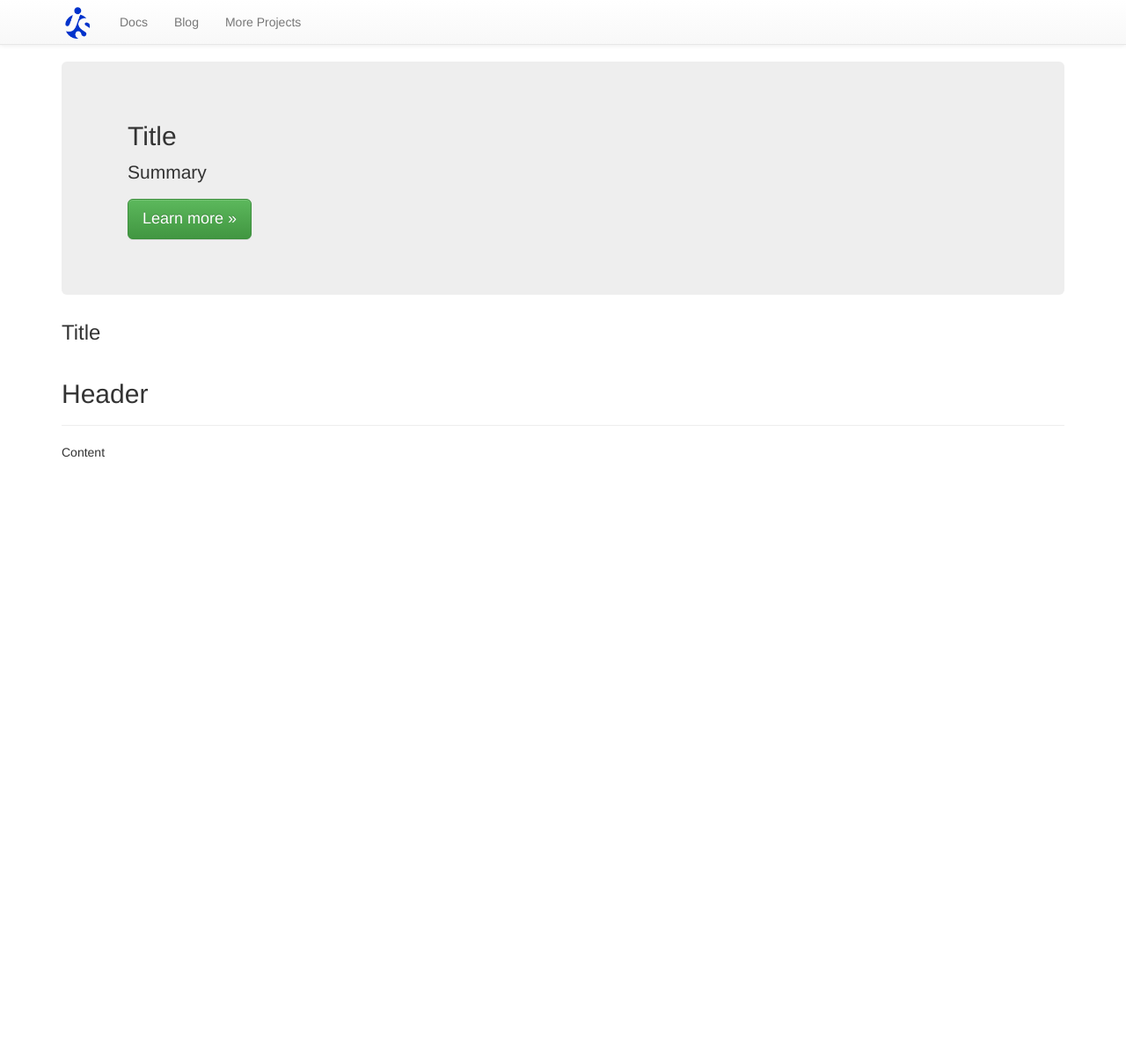
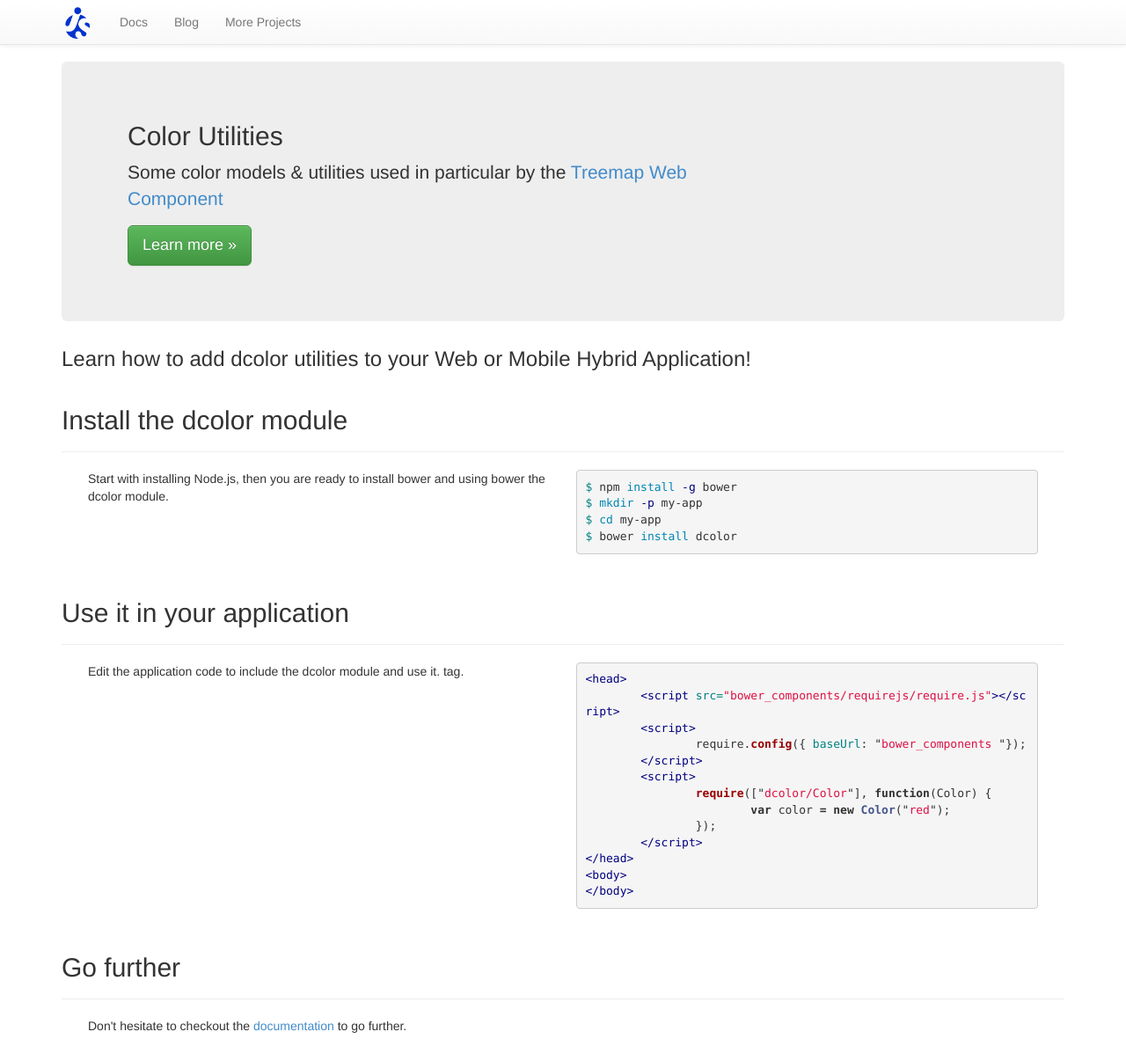
Before and after one commit to ibm-js/dcolor, a Jekyll site: the page built from index.html, in a window 1280 px wide and 1206 px high. Shown: the whole window at 88% size. Built offline with Jekyll 4.4.1, drawn with Linux system fonts in a browser that asks for light colours; nearby versions of some CDN libraries; Markdown is read by kramdown in place of the engine named in the settings.

Commit message:
update doc

```diff
--- a/index.html
+++ b/index.html
@@ -6,8 +6,8 @@ title: dcolor
 	<div class="container-fluid">
 		<div class="row">
 			<div class="col-xs-12 col-md-8">
-				<h2>Title</h2>
-				<p>Summary</p>
+				<h2>Color Utilities</h2>
+				<p>Some color models & utilities used in particular by the <a href="../dtreemap/">Treemap Web Component</a></p>
 				<p>
 					<!--<a href="getting-started.html" class="btn btn-primary btn-lg" role="button">Get started</a>-->
 					<a href="docs/master/index.html" class="btn btn-success btn-lg" role="button">Learn more &raquo;</a>
@@ -22,11 +22,59 @@ title: dcolor
 
 <p></p>
 
-<h3>Title</h3>
+
+<h3>Learn how to add dcolor utilities to your Web or Mobile Hybrid Application!</h3>
+
 
 <div class="page-header">
-	<h2>Header</h2>
+	<h2>Install the dcolor module</h2>
 </div>
-<p>
-	Content
-</p>
+<div class="container-fluid">
+	<div class="col-xs-12 col-md-6">
+		Start with installing Node.js, then you are ready to install bower and using bower the dcolor module.
+	</div>
+	<div class="col-xs-12 col-md-6">
+		{% highlight bash %}
+$ npm install -g bower
+$ mkdir -p my-app
+$ cd my-app
+$ bower install dcolor{% endhighlight %}
+	</div>
+</div>
+
+<div class="page-header">
+	<h2>Use it in your application</h2>
+</div>
+<div class="container-fluid">
+	<div class="col-xs-12 col-md-6">
+		Edit the application code to include the dcolor module and use it.
+		tag.
+	</div>
+	<div class="col-xs-12 col-md-6">
+		{% highlight html %}
+<head>
+	<script src="bower_components/requirejs/require.js"></script>
+	<script>
+		require.config({ baseUrl: "bower_components "});
+	</script>
+	<script>
+		require(["dcolor/Color"], function(Color) {
+			var color = new Color("red");
+		});
+	</script>
+</head>
+<body>
+</body>{% endhighlight %}
+</div>
+</div>
+
+<div class="page-header">
+	<h2>Go further</h2>
+</div>
+<div class="container-fluid">
+	<div class="col-xs-12 col-md-6">
+		Don't hesitate to checkout the <a href="docs.html">documentation</a> to go further.
+	</div>
+</div>
+</body
+</html>
```
